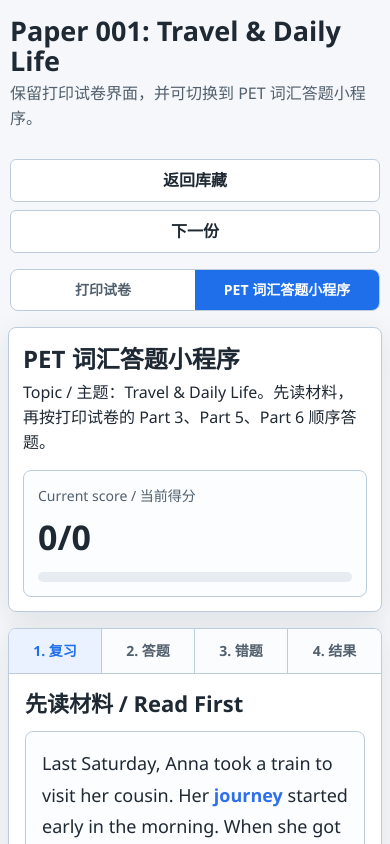
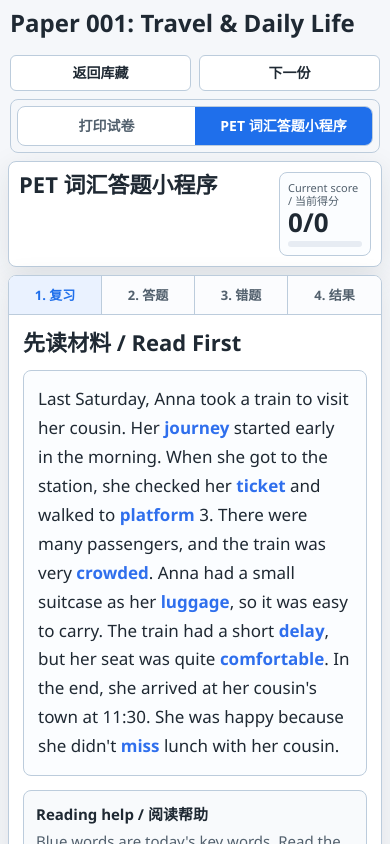
Before and after one commit to JinlingTest/pet-paper-vault, a Next.js app: page /papers/001 in a window 390 px wide. Both pictures are taken after a click on the button "PET 词汇答题小程序". Shown: the top 844 px of the page. Built offline with nearby package versions, Linux system fonts and the light colour scheme.

Commit message:
Compact mobile quiz layout

```diff
--- a/app/globals.css
+++ b/app/globals.css
@@ -819,12 +819,32 @@ th {
   }
 
   .brand h1 {
-    font-size: 27px;
+    font-size: 24px;
+    line-height: 1.12;
   }
 
-  .button-row,
+  .screen-only.topbar {
+    gap: 8px;
+    margin: 10px auto 8px;
+  }
+
+  .screen-only.topbar .brand p {
+    display: none;
+  }
+
+  .button-row {
+    display: grid;
+    grid-template-columns: repeat(2, minmax(0, 1fr));
+    gap: 8px;
+    width: 100%;
+    margin-top: 4px;
+  }
+
   .button {
-    width: 100%;
+    width: auto;
+    min-height: 34px;
+    padding: 6px 8px;
+    font-size: 14px;
   }
 
   .segmented {
@@ -832,13 +852,26 @@ th {
   }
 
   .segmented button {
-    padding: 8px;
+    min-height: 38px;
+    padding: 7px 6px;
     font-size: 14px;
+  }
+
+  .mode-switcher {
+    position: sticky;
+    top: 0;
+    z-index: 20;
+    margin: 8px auto;
+    padding: 6px;
+    border: 1px solid var(--line);
+    border-radius: 8px;
+    background: rgba(245, 247, 250, 0.94);
+    backdrop-filter: blur(8px);
   }
 
   .quiz-app {
     width: calc(100% - 16px);
-    margin: 8px auto 28px;
+    margin: 6px auto 28px;
   }
 
   .quiz-hero,
@@ -848,18 +881,18 @@ th {
   }
 
   .quiz-stage {
-    padding: 16px;
+    padding: 14px;
   }
 
   .quiz-tabs button {
-    min-height: 44px;
-    font-size: 14px;
+    min-height: 38px;
+    font-size: 13px;
   }
 
   .quiz-reading {
-    padding: 16px;
-    font-size: 18px;
-    line-height: 1.75;
+    padding: 14px;
+    font-size: 17px;
+    line-height: 1.7;
   }
 
   .review-word-grid {
@@ -868,6 +901,42 @@ th {
 
   .score-card {
     min-width: 0;
+  }
+
+  .quiz-hero {
+    display: grid;
+    grid-template-columns: minmax(0, 1fr) 92px;
+    gap: 8px;
+    padding: 10px;
+    margin-bottom: 8px;
+  }
+
+  .quiz-hero h1 {
+    margin: 0 0 4px;
+    font-size: 22px;
+  }
+
+  .quiz-hero p {
+    display: none;
+  }
+
+  .score-card {
+    padding: 8px;
+  }
+
+  .score-card span {
+    font-size: 11px;
+    line-height: 1.2;
+  }
+
+  .score-card strong {
+    margin: 2px 0 6px;
+    font-size: 26px;
+    line-height: 1;
+  }
+
+  .progress {
+    height: 6px;
   }
 
   .option {
```
